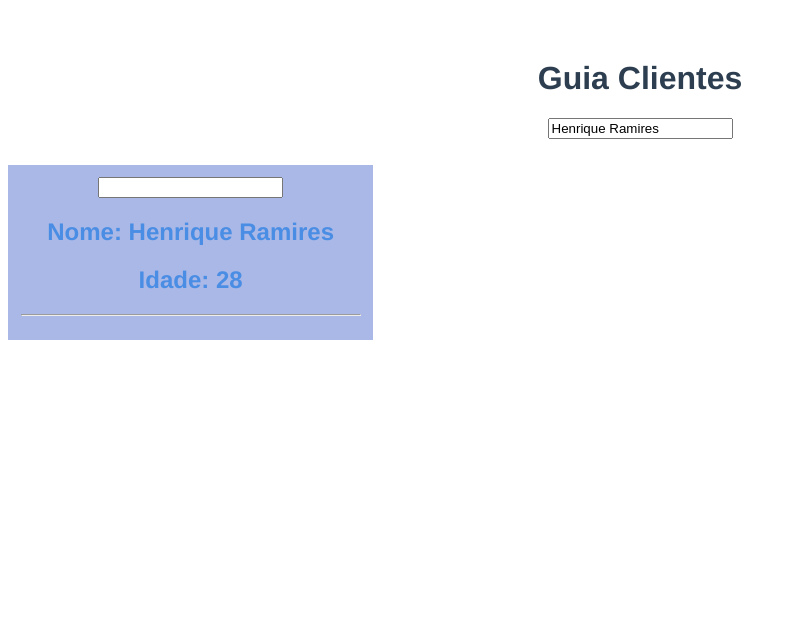
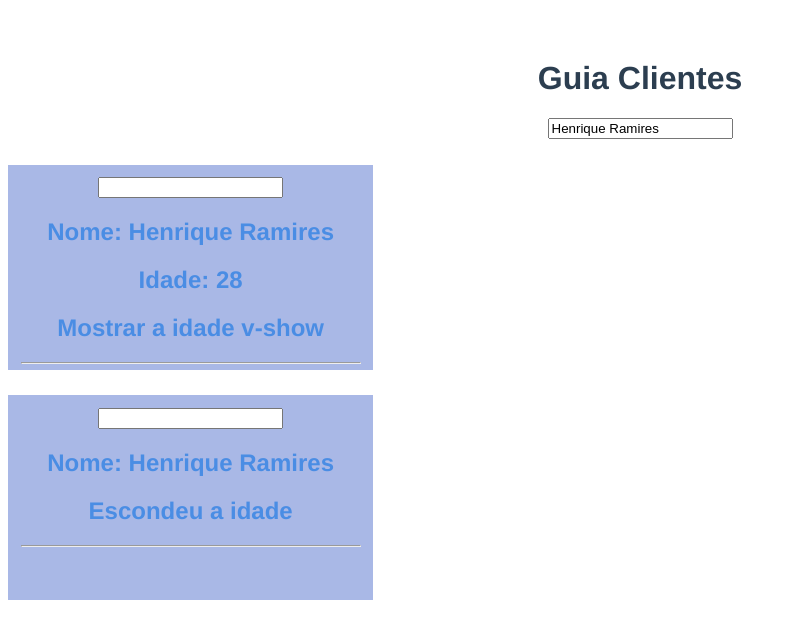
Before and after one commit to all-projects-vue-js/first-project, a Vue app: page / in a window 1280 px wide. Shown: the top 638 px of the page, without its empty margins (0-796 px from the left). Built offline with nearby package versions, Linux system fonts and the light colour scheme.

Commit message:
V-if, V-else e V-show

```diff
--- a/src/App.vue
+++ b/src/App.vue
@@ -2,7 +2,8 @@
   <div id="app">
     <h1>Guia Clientes</h1>
     <input type="text" v-model="clienteHenrique.nome" />
-    <Cliente :cliente="clienteHenrique" />
+    <Cliente :cliente="clienteHenrique" :showIdade="true" />
+     <Cliente :cliente="clienteHenrique" :showIdade="false" />
   </div>
 </template>
 
--- a/src/components/Cliente.vue
+++ b/src/components/Cliente.vue
@@ -2,7 +2,9 @@
   <div id="cliente">
     <input type="text" v-model="nome" />
     <h2>Nome: {{ cliente.nome }}</h2>
-    <h2>Idade: {{ cliente.idade }}</h2>
+    <h2 v-if="showIdade === true">Idade: {{ cliente.idade }}</h2>
+    <h2 v-else>Escondeu a idade</h2>
+    <h2 v-show="showIdade">Mostrar a idade v-show</h2>
     <hr />
   </div>
 </template>
@@ -14,6 +16,7 @@ export default {
   },
   props: {
     cliente: Object,
+    showIdade: Boolean,
   },
 };
 </script>
@@ -21,7 +24,7 @@ export default {
 <style scoped>
 #cliente {
   max-width: 340px;
-  height: 150px;
+  height: 180px;
   padding: 1%;
   margin-top: 2%;
   color: rgb(74, 141, 228);
```
